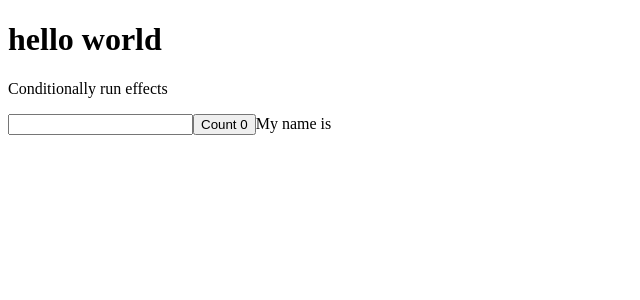
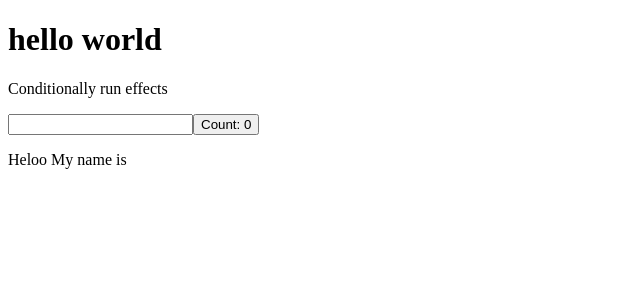
Before and after one commit to devrahul93/CodeEvolution, a React (Create React App) app in the folder useffect/: page / in a window 1280 px wide. Shown: the top 300 px of the page, without its empty margins (0-640 px from the left). Built offline with nearby package versions, Linux system fonts and the light colour scheme.

Commit message:
hooks conditional run effects

```diff
--- a/useffect/src/App.js
+++ b/useffect/src/App.js
@@ -1,6 +1,7 @@
 import Counter from "./classCounter";
 import ClassCounterone from "./ClassCounterOne";
 import HooksCounter from "./HooksCounter";
+import HooksCounterOne from "./Hookscounterone";
 
 const App = () => {
   return (
@@ -9,7 +10,8 @@ const App = () => {
       {/* <Counter /> */}
       {/* <HooksCounter /> */}
       <p>Conditionally run effects</p>
-      <ClassCounterone />
+      {/* <ClassCounterone /> */}
+      <HooksCounterOne />
     </>
   );
 };
--- /dev/null
+++ b/useffect/src/Hookscounterone.js
@@ -0,0 +1,24 @@
+import { useEffect, useState } from "react";
+
+const HooksCounterOne = () => {
+  const [count, setCount] = useState(0);
+  const [name, setName] = useState("");
+
+  useEffect(() => {
+    document.title = `clicked ${count} times`;
+  }, [count]);
+
+  return (
+    <>
+      <input
+        type="text"
+        value={name}
+        onChange={(e) => setName(e.target.value)}
+      ></input>
+      <button onClick={() => setCount(count + 1)}>Count: {count}</button>
+      <p>Heloo My name is {name}</p>
+    </>
+  );
+};
+
+export default HooksCounterOne;
```
